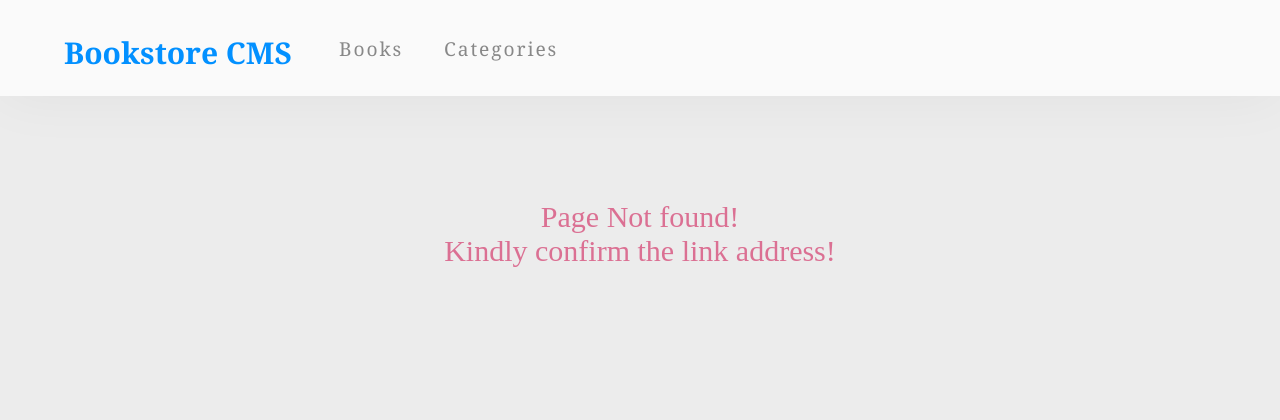
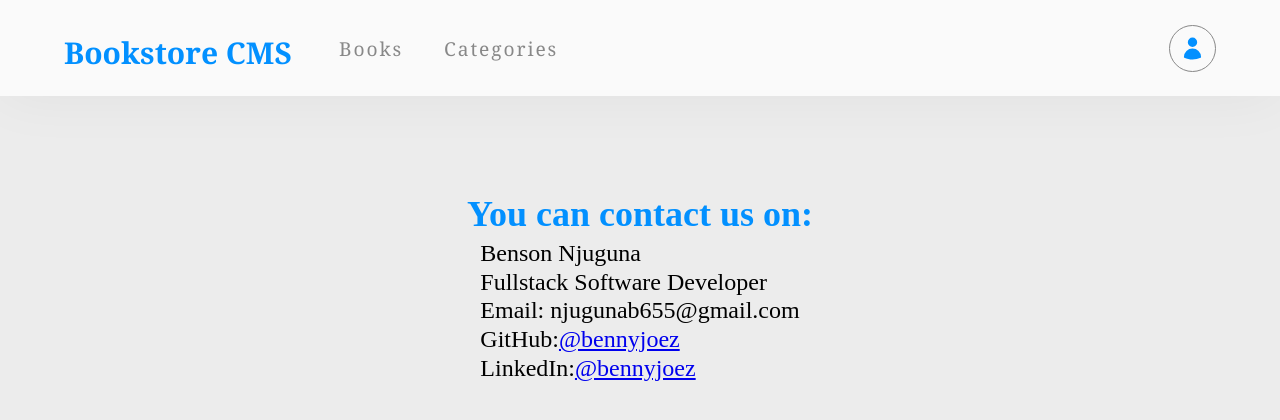
Before and after one commit to microvese-projects/bookstore-cra, a React (Create React App) app: page /contacts in a window 1280 px wide. Before the commit this address had no page. Shown: the top 420 px of the page. Built offline with nearby package versions, Linux system fonts and the light colour scheme.

Commit message:
Add contact rounte and style it

```diff
--- a/src/App.css
+++ b/src/App.css
@@ -287,3 +287,40 @@ form {
 .not-found {
   color: palevioletred;
 }
+
+.contact {
+  margin-left: auto;
+}
+
+.contact a {
+  width: max-content;
+  height: max-content;
+  display: grid;
+  margin: 0;
+  place-items: center;
+  padding: 10px;
+  border: 1px solid var(--dark-gray);
+  border-radius: 50%;
+}
+
+svg {
+  color: #0290ff;
+  height: 25px;
+}
+
+.contact-page {
+  display: grid;
+  place-items: center;
+  padding-top: 100px;
+  gap: 10px;
+  font-size: 1.5rem;
+  line-height: 120%;
+}
+
+.contact-page h2 {
+  color: #0290ff;
+}
+
+.contact-page a:hover {
+  color: #0290ff;
+}
--- a/src/App.js
+++ b/src/App.js
@@ -4,6 +4,7 @@ import Home from './components/Home';
 import Categories from './components/Categories';
 import Nav from './components/Nav';
 import NotFound from './components/NotFound';
+import Contact from './components/Contact';
 
 function App() {
   return (
@@ -12,6 +13,7 @@ function App() {
       <Routes>
         <Route path="/" element={<Home />} />
         <Route path="categories" element={<Categories />} />
+        <Route path="contacts" element={<Contact />} />
         <Route path="*" element={<NotFound />} />
       </Routes>
     </div>
--- /dev/null
+++ b/src/components/Contact.js
@@ -0,0 +1,28 @@
+import React from 'react';
+
+function Contact() {
+  return (
+    <div className="contact-page">
+      <h2>You can contact us on:</h2>
+      <ul>
+        <li>Benson Njuguna</li>
+        <li>Fullstack Software Developer</li>
+        <li>Email: njugunab655@gmail.com</li>
+        <li>
+          GitHub:
+          <a href="https://github.com/Bennyjoez">
+            @bennyjoez
+          </a>
+        </li>
+        <li>
+          LinkedIn:
+          <a href="https://www.linkedin.com/in/bennyjoez/">
+            @bennyjoez
+          </a>
+        </li>
+      </ul>
+    </div>
+  );
+}
+
+export default Contact;
--- a/src/components/Nav.js
+++ b/src/components/Nav.js
@@ -14,6 +14,13 @@ function Nav() {
         <li>
           <NavLink to="/categories">Categories</NavLink>
         </li>
+        <li className="contact">
+          <NavLink to="/contacts">
+            <svg xmlns="http://www.w3.org/2000/svg" viewBox="0 0 24 24" fill="currentColor" className="w-6 h-6">
+              <path fillRule="evenodd" d="M7.5 6a4.5 4.5 0 119 0 4.5 4.5 0 01-9 0zM3.751 20.105a8.25 8.25 0 0116.498 0 .75.75 0 01-.437.695A18.683 18.683 0 0112 22.5c-2.786 0-5.433-.608-7.812-1.7a.75.75 0 01-.437-.695z" clipRule="evenodd" />
+            </svg>
+          </NavLink>
+        </li>
       </ul>
     </nav>
   );
```
